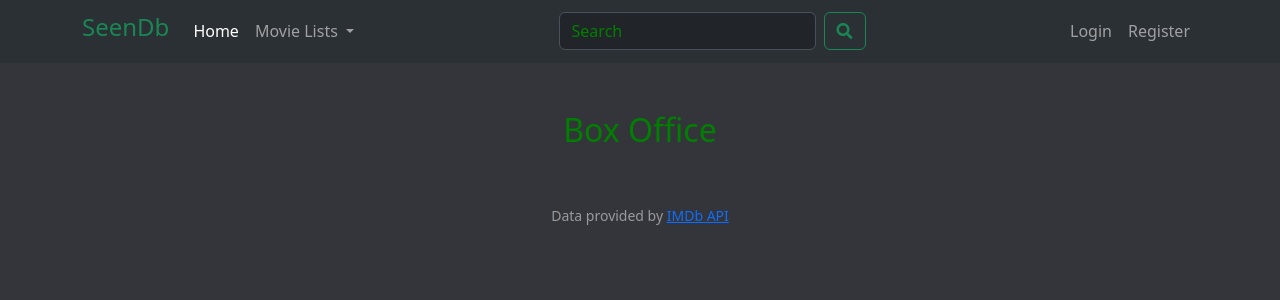
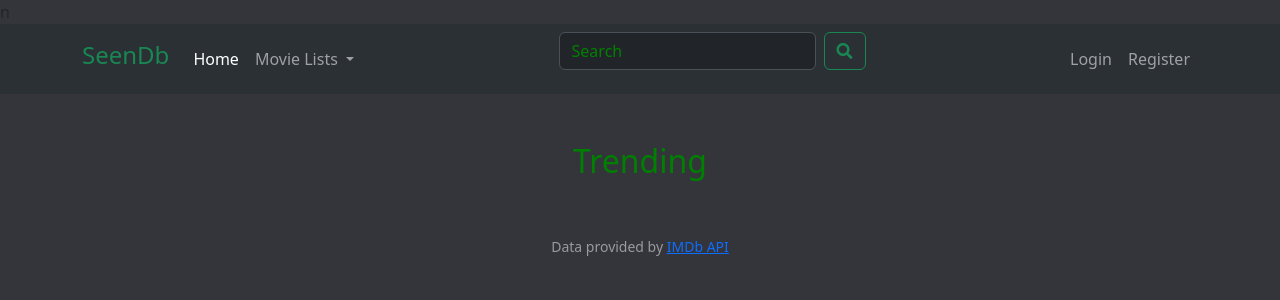
Before and after one commit to Hexman90/SeenDb, a Flask app: template templates/index.html in a window 1280 px wide. Shown: the top 300 px of the page. Run offline with Flask 2, Linux system fonts and the light colour scheme; the template is opened without the code that fills it, so the values that code supplies are empty.

Commit message:
Update index.html
changed Box Office with trending

```diff
--- a/templates/index.html
+++ b/templates/index.html
@@ -1,4 +1,4 @@
-{% extends "layout.html" %}
+n{% extends "layout.html" %}
 
 {% block title %}
     Home
@@ -7,7 +7,7 @@
 {% block main %}
 <div class="row">
     <div class="col-md-12 text-white">
-      <h2 style="color: green;">Box Office</h2>
+      <h2 style="color: green;">Trending</h2>
       <div class="row row-cols-1 row-cols-sm-2 row-cols-md-3 row-cols-lg-5">
         {% for movie in box_office %}
           {% if movie["media_type"] == "movie" %}
```
